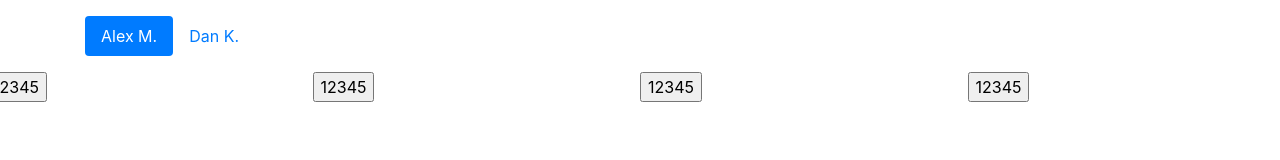
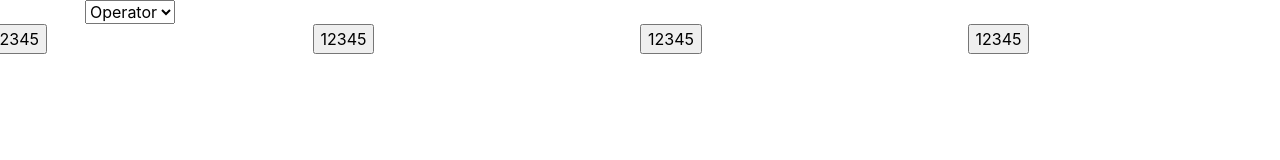
Before and after one commit to alexcmozingo/shippingtablet, a plain HTML site: page index.html in a window 1280 px wide. Drawn offline with nearby package versions, Linux system fonts and the light colour scheme.

Commit message:
boostrap

```diff
--- a/index.html
+++ b/index.html
@@ -9,16 +9,11 @@
     </head>
     <body>
         <div class="container">
-            <header class="d-flex justify-content center py-3">
-                <ul class="nav nav-pills">
-                    <li class=nav-item>
-                        <a href="#" class="nav-link active" aria-current="page">Alex M.</a>
-                    </li>
-                    <li class=nav-item>
-                        <a href="#" class="nav-link" aria-current="page">Dan K.</a>
-                    </li>
-                </ul>
-            </header>
+            <select class="form-select">
+                <option value>Operator</option>
+                <option>Alex M.</option>
+                <option>Dan K.</option>
+            </select>
         </div>
         <div class="row">
             <div class="column">
```
